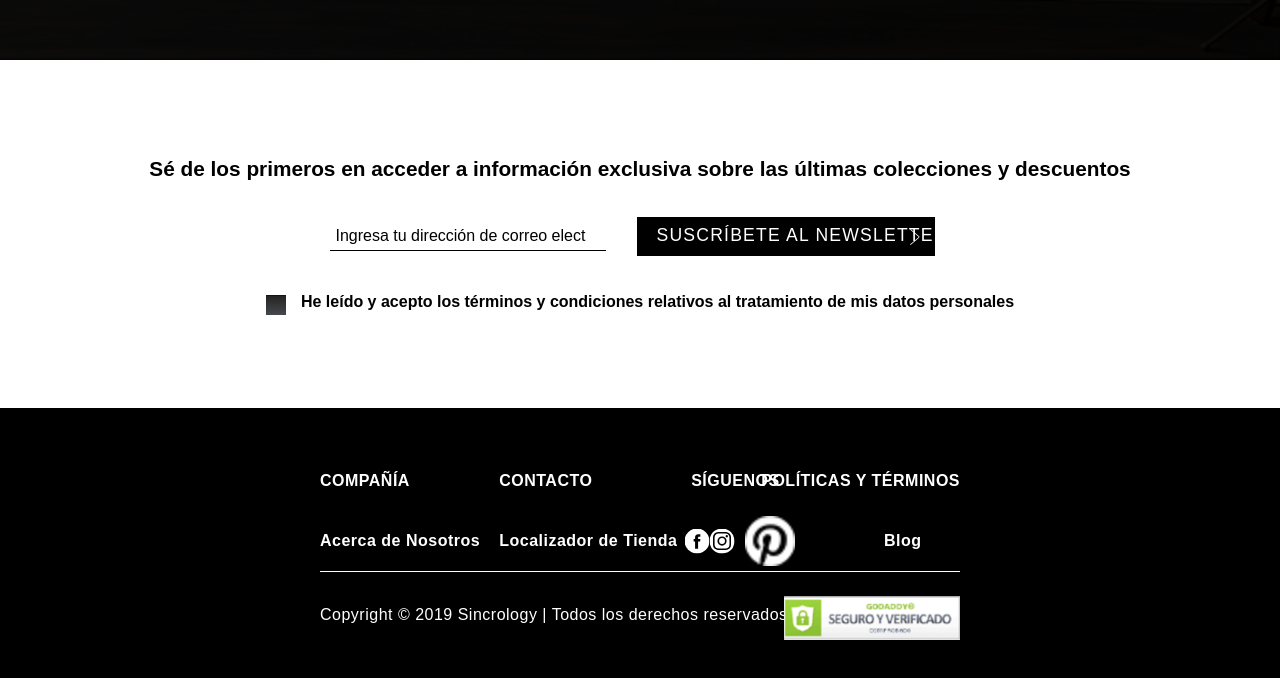
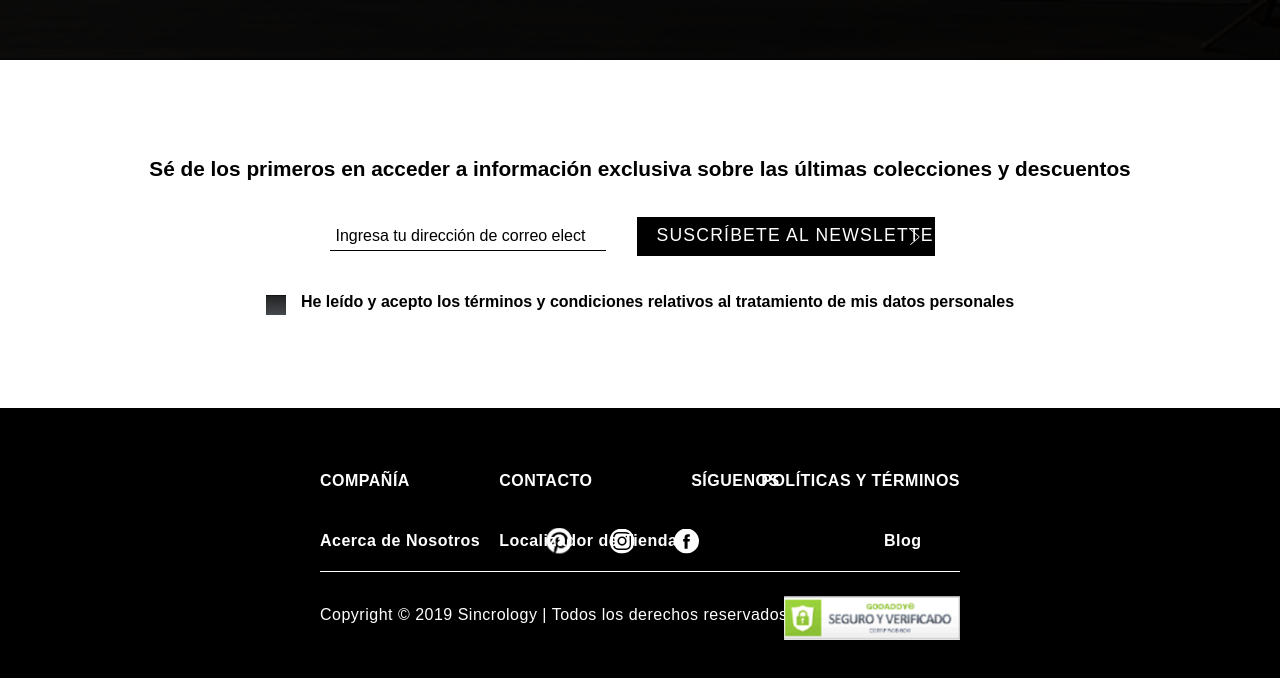
Before and after one commit to Velryba0/sincrology, a React (Create React App) app: page / in a window 1280 px wide. Shown: the part 6876-7554 px from the top of the page. Built offline with nearby package versions, Linux system fonts and the light colour scheme; a web font is replaced by a local one.

Commit message:
Solucionado versión móvil y escritorio

```diff
--- a/src/components/Footer.js
+++ b/src/components/Footer.js
@@ -2,7 +2,7 @@ import React from 'react';
 import godaddy from '../images/godaddy.png'
 import facebook from '../images/facebook.svg';
 import instagram from '../images/instagram.svg';
-import pinterest from '../images/pinterest.svg';
+import pinterest from '../images/pinterestFinal.svg';
 
 import '../sass/footer.styles.scss';
 
@@ -20,8 +20,8 @@ const Footer = () => {
                 <a>Localizador de Tienda</a>
                 <div className='social'>
                     <img src={facebook} alt='facebook'/>
-					<img src={instagram} alt='facebook'/>
-					<img src={pinterest} alt='facebook'/>
+					<img src={instagram} alt='instagram'/>
+					<img src={pinterest} alt='pinterest'/>
                 </div>
                 <a>Blog</a>
             </div>
--- a/src/sass/app.styles.scss
+++ b/src/sass/app.styles.scss
@@ -11,14 +11,16 @@
     }
 }
 @media(max-width: 450px) {
-    html, body, #root{
+    html, body{
         width: 100vw;
-        height:  6900px;
+        height:  6750px;
         margin: 0;
         padding: 0;
         list-style: none;
         text-decoration: none;
         background-color: black;
-        overflow: auto;
+    }
+    #root {
+        overflow: hidden;
     }
 }
--- a/src/sass/footer.styles.scss
+++ b/src/sass/footer.styles.scss
@@ -67,15 +67,15 @@
 			height: 50px;
 		}
 		& .row-2 .social img:nth-child(1) {				// Facebook
-			transform: scale(.5);
+			transform: scale(.5) translateX(-21px);
 			cursor: pointer;
 		}
 		& .row-2 .social img:nth-child(2) {				// Instagram
-			transform: scale(.5) translateX(-50px);
+			transform: scale(.5) translateX(-250px);
 			cursor: pointer;
 		}
 		& .row-2 .social img:nth-child(3) {				// Pinterest
-			transform: translateX(-27px);
+			transform: scale(.53) translateX(-450px);
 			cursor: pointer;
 		}
 		& .row-3 {
@@ -171,23 +171,24 @@
 		}
 		& .row-2 .social {
 			position: absolute;
-			bottom: 60%;
-			left: 12%;
 			display: flex;
 			flex-direction: row;
 			width: 150px;
 			height: 50px;
 		}
 		& .row-2 .social img:nth-child(1) {				// Facebook
-			transform: scale(.6);
+			transform: scale(.65) translate(-40px, -55px);
 			cursor: pointer;
 		}
 		& .row-2 .social img:nth-child(2) {				// Instagram
-			transform: scale(.6) translateX(-30px);
+			transform: scale(.7) translate(-180px, -50px);
 			cursor: pointer;
 		}
 		& .row-2 .social img:nth-child(3) {				// Pinterest
-			transform: scale(1.15) translateX(-13px);
+			position: relative;
+			transform: scale(.7) translate(-330px, -49px);
+			width: 100%;
+			z-index: 1000000;
 			cursor: pointer;
 		}
 		& .row-3 {
--- a/src/sass/section-six.styles.scss
+++ b/src/sass/section-six.styles.scss
@@ -88,9 +88,8 @@
 
         & > .column > .row-2 >.column-1 > img {
             position: relative;
-            bottom: 34%;
             left: 3%;
-            transform: scale(.8);
+            transform: scale(.8) translateY(-240px);
             margin: 25px;
         }
     }
--- a/src/sass/section-three.styles.scss
+++ b/src/sass/section-three.styles.scss
@@ -84,7 +84,6 @@
 
     .bg3 > button {
         position: relative;
-        top: 50%;
         left: 30%;
         padding: 3px 50px 6px 20px;
         font-size: 1.2em;;
@@ -92,6 +91,7 @@
         border: 1px solid white;
         color: white;
         font-family: 'Darker Grotesque', sans-serif;
+        transform: translateY(150px);
         cursor: pointer;
         &::after {
             content: '';
--- a/src/sass/section-two.styles.scss
+++ b/src/sass/section-two.styles.scss
@@ -81,7 +81,6 @@
 
     .bg2 > button {
         position: relative;
-        top: 50%;
         left: 30%;
         padding: 3px 50px 6px 20px;
         font-size: 1.2em;;
@@ -89,6 +88,7 @@
         border: 1px solid white;
         color: white;
         font-family: 'Darker Grotesque', sans-serif;
+        transform: translateY(150px);
         cursor: pointer;
         &::after {
             content: '';
```
Also changed, not shown: src/images/pinterest2.svg, src/images/pinterestFinal.svg (added).
